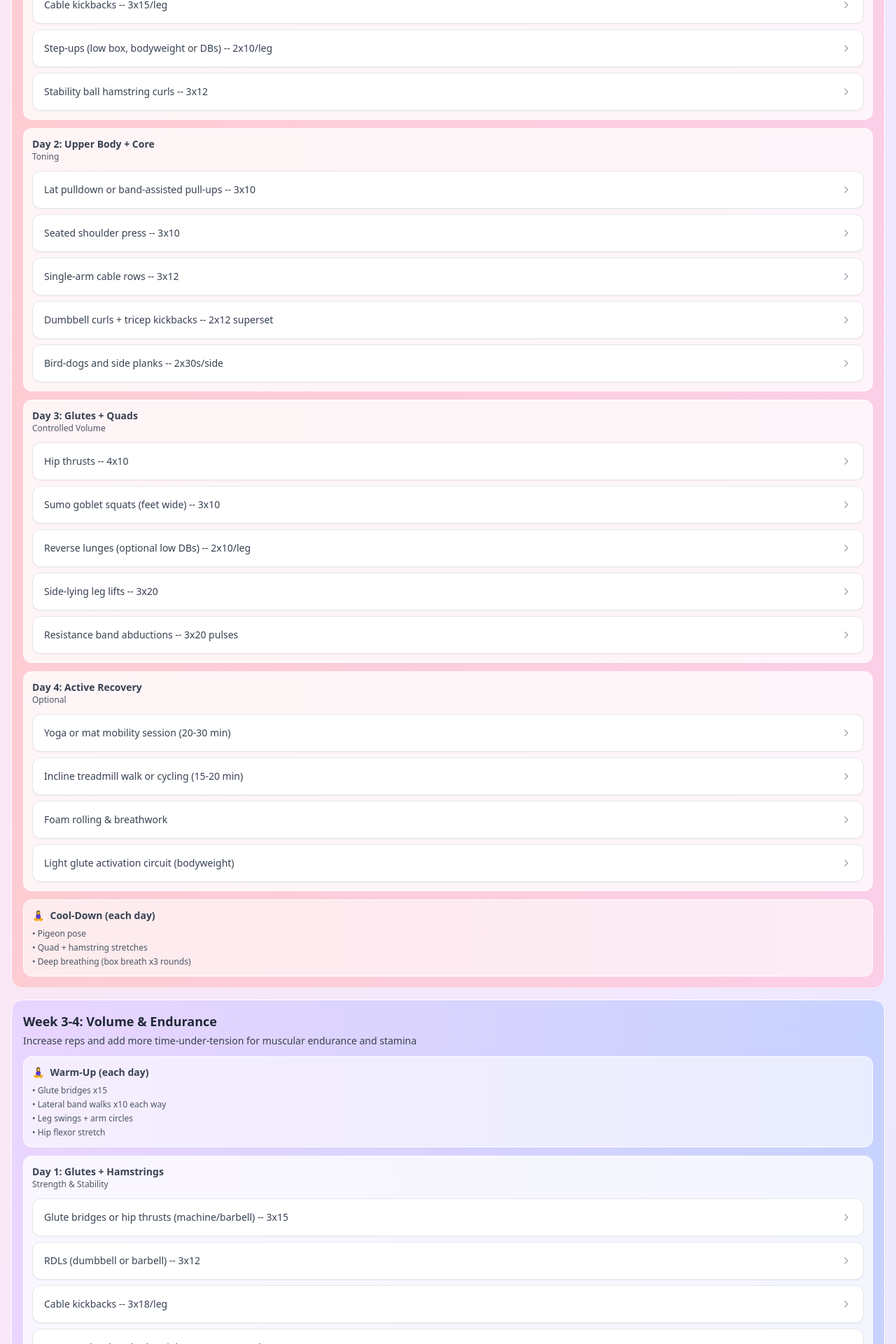
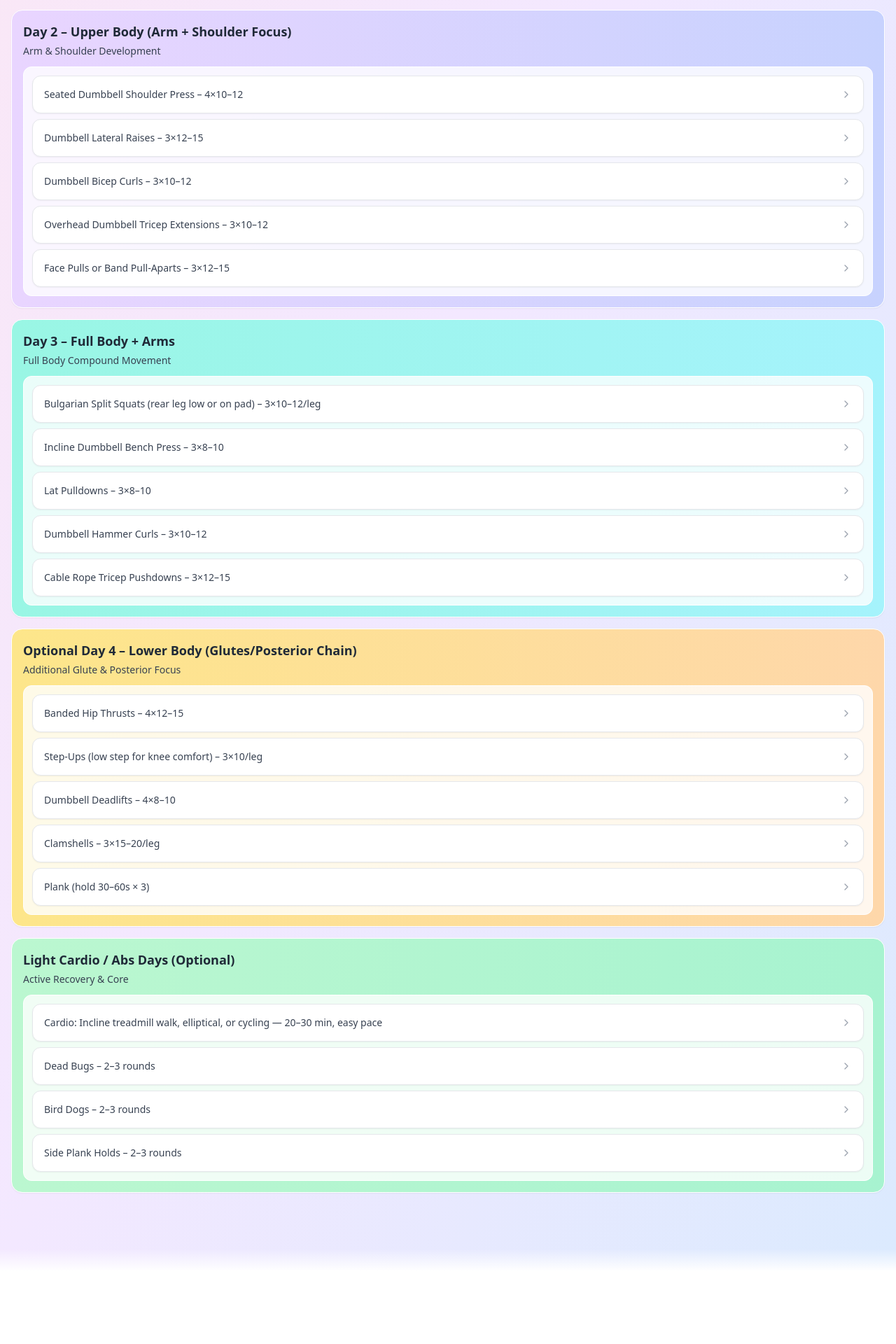
Before and after one commit to skylarnlea/postpartum-fitness-app, a React (Vite) app: page / in a window 1280 px wide. Shown: the part 820-2740 px from the top of the page at 70% size. After the commit the page ends 2636 px from the top, so only its background shows below. Built offline with nearby package versions, Linux system fonts and the light colour scheme.

Commit message:
workouts changed

```diff
--- a/src/App.jsx
+++ b/src/App.jsx
@@ -13,247 +13,62 @@ const PostpartumFitnessApp = () => {
   // Data structures
   const workoutPlan = [
     {
-      week: "Week 1-2: Foundation & Activation",
-      subtitle: "Focus on mobility, joint stability, glute activation, and building baseline strength",
+      day: "Day 1 – Lower Body (Knee-Friendly)",
+      focus: "Glute & Posterior Chain Focus",
       color: "from-rose-200 to-pink-200",
-      warmup: [
-        "Glute bridges x15",
-        "Lateral band walks x10 each way",
-        "Leg swings + arm circles",
-        "Hip flexor stretch"
-      ],
-      cooldown: [
-        "Pigeon pose",
-        "Quad + hamstring stretches",
-        "Deep breathing (box breath x3 rounds)"
-      ],
-      workouts: [
-        {
-          day: "Day 1: Glutes + Hamstrings",
-          focus: "Strength & Stability",
       exercises: [
-            "Glute bridges or hip thrusts (machine/barbell) -- 3x12",
-            "RDLs (dumbbell or barbell) -- 3x10",
-            "Cable kickbacks -- 3x15/leg",
-            "Step-ups (low box, bodyweight or DBs) -- 2x10/leg",
-            "Stability ball hamstring curls -- 3x12"
+        "Hip Thrusts – 4×10–12",
+        "Romanian Deadlifts – 4×10–12",
+        "Cable Kickbacks – 3×12–15/leg",
+        "Side-Lying Hip Abductions – 3×15–20/leg",
+        "Glute Bridges (bodyweight burnout) – 2×20"
       ]
     },
     {
-          day: "Day 2: Upper Body + Core",
-          focus: "Toning",
+      day: "Day 2 – Upper Body (Arm + Shoulder Focus)",
+      focus: "Arm & Shoulder Development",
+      color: "from-purple-200 to-indigo-200",
       exercises: [
-            "Lat pulldown or band-assisted pull-ups -- 3x10",
-            "Seated shoulder press -- 3x10",
-            "Single-arm cable rows -- 3x12",
-            "Dumbbell curls + tricep kickbacks -- 2x12 superset",
-            "Bird-dogs and side planks -- 2x30s/side"
+        "Seated Dumbbell Shoulder Press – 4×10–12",
+        "Dumbbell Lateral Raises – 3×12–15",
+        "Dumbbell Bicep Curls – 3×10–12",
+        "Overhead Dumbbell Tricep Extensions – 3×10–12",
+        "Face Pulls or Band Pull-Aparts – 3×12–15"
       ]
     },
     {
-          day: "Day 3: Glutes + Quads",
-          focus: "Controlled Volume",
+      day: "Day 3 – Full Body + Arms",
+      focus: "Full Body Compound Movement",
+      color: "from-teal-200 to-cyan-200",
       exercises: [
-            "Hip thrusts -- 4x10",
-            "Sumo goblet squats (feet wide) -- 3x10",
-            "Reverse lunges (optional low DBs) -- 2x10/leg",
-            "Side-lying leg lifts -- 3x20",
-            "Resistance band abductions -- 3x20 pulses"
+        "Bulgarian Split Squats (rear leg low or on pad) – 3×10–12/leg",
+        "Incline Dumbbell Bench Press – 3×8–10",
+        "Lat Pulldowns – 3×8–10",
+        "Dumbbell Hammer Curls – 3×10–12",
+        "Cable Rope Tricep Pushdowns – 3×12–15"
       ]
     },
     {
-          day: "Day 4: Active Recovery",
-          focus: "Optional",
+      day: "Optional Day 4 – Lower Body (Glutes/Posterior Chain)",
+      focus: "Additional Glute & Posterior Focus",
+      color: "from-amber-200 to-orange-200",
       exercises: [
-            "Yoga or mat mobility session (20-30 min)",
-            "Incline treadmill walk or cycling (15-20 min)",
-            "Foam rolling & breathwork",
-            "Light glute activation circuit (bodyweight)"
-          ]
-        }
+        "Banded Hip Thrusts – 4×12–15",
+        "Step-Ups (low step for knee comfort) – 3×10/leg",
+        "Dumbbell Deadlifts – 4×8–10",
+        "Clamshells – 3×15–20/leg",
+        "Plank (hold 30–60s × 3)"
       ]
     },
     {
-      week: "Week 3-4: Volume & Endurance",
-      subtitle: "Increase reps and add more time-under-tension for muscular endurance and stamina",
-      color: "from-purple-200 to-indigo-200",
-      warmup: [
-        "Glute bridges x15",
-        "Lateral band walks x10 each way",
-        "Leg swings + arm circles",
-        "Hip flexor stretch"
-      ],
-      cooldown: [
-        "Pigeon pose",
-        "Quad + hamstring stretches",
-        "Deep breathing (box breath x3 rounds)"
-      ],
-      workouts: [
-        {
-          day: "Day 1: Glutes + Hamstrings",
-          focus: "Strength & Stability",
+      day: "Light Cardio / Abs Days (Optional)",
+      focus: "Active Recovery & Core",
+      color: "from-green-200 to-emerald-200",
       exercises: [
-            "Glute bridges or hip thrusts (machine/barbell) -- 3x15",
-            "RDLs (dumbbell or barbell) -- 3x12",
-            "Cable kickbacks -- 3x18/leg",
-            "Step-ups (low box, bodyweight or DBs) -- 3x10/leg",
-            "Stability ball hamstring curls -- 3x15"
-          ]
-        },
-        {
-          day: "Day 2: Upper Body + Core",
-          focus: "Toning",
-          exercises: [
-            "Lat pulldown or band-assisted pull-ups -- 3x12",
-            "Seated shoulder press -- 3x12",
-            "Single-arm cable rows -- 3x15",
-            "Dumbbell curls + tricep kickbacks -- 3x12 superset",
-            "Bird-dogs and side planks -- 3x30s/side"
-          ]
-        },
-        {
-          day: "Day 3: Glutes + Quads",
-          focus: "Controlled Volume",
-          exercises: [
-            "Hip thrusts -- 4x12",
-            "Sumo goblet squats (feet wide) -- 3x12",
-            "Reverse lunges (optional low DBs) -- 3x10/leg",
-            "Side-lying leg lifts -- 3x25",
-            "Resistance band abductions -- 3x25 pulses"
-          ]
-        },
-        {
-          day: "Day 4: Active Recovery",
-          focus: "Optional",
-          exercises: [
-            "Yoga or mat mobility session (25-35 min)",
-            "Incline treadmill walk or cycling (20-25 min)",
-            "Foam rolling & breathwork",
-            "Light glute activation circuit (bodyweight)"
-          ]
-        }
-      ]
-    },
-    {
-      week: "Week 5-6: Strength Building",
-      subtitle: "Progressively increase resistance and emphasize compound lifts",
-      color: "from-teal-200 to-cyan-200",
-      warmup: [
-        "Glute bridges x15",
-        "Lateral band walks x10 each way",
-        "Leg swings + arm circles",
-        "Hip flexor stretch"
-      ],
-      cooldown: [
-        "Pigeon pose",
-        "Quad + hamstring stretches",
-        "Deep breathing (box breath x3 rounds)"
-      ],
-      workouts: [
-        {
-          day: "Day 1: Glutes + Hamstrings",
-          focus: "Strength & Stability",
-          exercises: [
-            "Glute bridges or hip thrusts (machine/barbell) -- 4x10",
-            "RDLs (dumbbell or barbell) -- 4x8",
-            "Cable kickbacks -- 3x15/leg",
-            "Step-ups (higher box, add DBs) -- 3x8/leg",
-            "Stability ball hamstring curls -- 4x10"
-          ]
-        },
-        {
-          day: "Day 2: Upper Body + Core",
-          focus: "Toning",
-          exercises: [
-            "Lat pulldown or band-assisted pull-ups -- 4x8",
-            "Seated shoulder press -- 4x8",
-            "Single-arm cable rows -- 4x10",
-            "Dumbbell curls + tricep kickbacks -- 3x10 superset",
-            "Bird-dogs and side planks -- 3x45s/side"
-          ]
-        },
-        {
-          day: "Day 3: Glutes + Quads",
-          focus: "Controlled Volume",
-          exercises: [
-            "Hip thrusts -- 4x8",
-            "Sumo goblet squats (heavier weight) -- 4x8",
-            "Reverse lunges (add DBs) -- 3x8/leg",
-            "Side-lying leg lifts -- 4x20",
-            "Resistance band abductions -- 4x20 pulses"
-          ]
-        },
-        {
-          day: "Day 4: Active Recovery",
-          focus: "Optional",
-          exercises: [
-            "Yoga or mat mobility session (30-40 min)",
-            "Incline treadmill walk or cycling (25-30 min)",
-            "Foam rolling & breathwork",
-            "Light glute activation circuit (bodyweight)"
-          ]
-        }
-      ]
-    },
-    {
-      week: "Week 7-8: Power + Burnout",
-      subtitle: "Introduce light power moves, finishers, and high-rep muscle engagement",
-      color: "from-amber-200 to-orange-200",
-      warmup: [
-        "Glute bridges x15",
-        "Lateral band walks x10 each way",
-        "Leg swings + arm circles",
-        "Hip flexor stretch"
-      ],
-      cooldown: [
-        "Pigeon pose",
-        "Quad + hamstring stretches",
-        "Deep breathing (box breath x3 rounds)"
-      ],
-      workouts: [
-        {
-          day: "Day 1: Glutes + Hamstrings",
-          focus: "Power & Strength",
-          exercises: [
-            "Hip thrusts (heavier weight) -- 4x6-8",
-            "RDLs (heavier weight) -- 4x6",
-            "Cable kickbacks -- 4x12/leg",
-            "Step-ups (explosive) -- 3x6/leg",
-            "Stability ball hamstring curls -- 4x8 + burnout set"
-          ]
-        },
-        {
-          day: "Day 2: Upper Body + Core",
-          focus: "Power Toning",
-          exercises: [
-            "Pull-ups or lat pulldown -- 4x6",
-            "Shoulder press (heavier) -- 4x6",
-            "Single-arm cable rows -- 4x8",
-            "Dumbbell curls + tricep kickbacks -- 4x8 superset",
-            "Plank variations -- 3x60s"
-          ]
-        },
-        {
-          day: "Day 3: Glutes + Quads",
-          focus: "Power Volume",
-          exercises: [
-            "Jump squats (light) -- 4x8",
-            "Hip thrusts -- 4x6",
-            "Sumo goblet squats -- 4x6",
-            "Reverse lunges (explosive) -- 3x6/leg",
-            "Glute burnout circuit -- 2 rounds"
-          ]
-        },
-        {
-          day: "Day 4: Active Recovery",
-          focus: "Optional",
-          exercises: [
-            "Power yoga session (35-45 min)",
-            "HIIT cardio (20-25 min)",
-            "Deep tissue foam rolling",
-            "Meditation & breathwork (10 min)"
-          ]
-        }
+        "Cardio: Incline treadmill walk, elliptical, or cycling — 20–30 min, easy pace",
+        "Dead Bugs – 2–3 rounds",
+        "Bird Dogs – 2–3 rounds",
+        "Side Plank Holds – 2–3 rounds"
       ]
     }
   ];
@@ -376,17 +191,15 @@ const PostpartumFitnessApp = () => {
   // Initialize exercise data structure
   useEffect(() => {
     const initData = {};
-    workoutPlan.forEach(week => {
-      week.workouts.forEach(workout => {
-        workout.exercises.forEach(exercise => {
-          const key = `${week.week}-${workout.day}-${exercise}`;
+    workoutPlan.forEach(day => {
+      day.exercises.forEach(exercise => {
+        const key = `${day.day}-${exercise}`;
         if (!exerciseData[key]) {
           initData[key] = {
             sets: [],
             completed: false
           };
         }
-        });
       });
     });
     if (Object.keys(initData).length > 0) {
@@ -479,8 +292,8 @@ const PostpartumFitnessApp = () => {
   const renderWorkouts = () => (
     <div className="space-y-4 pb-20">
       <div className="text-center mb-6 px-4">
-        <h2 className="text-2xl font-bold text-gray-800 mb-2">8-Week Strength Program</h2>
-        <p className="text-gray-600 text-sm leading-relaxed">Goal: Strong, Athletic Physique | Thick Lower Body + Toned Upper Body | Knee-Friendly</p>
+        <h2 className="text-2xl font-bold text-gray-800 mb-2">Workout Plan (3–4 Days/Week)</h2>
+        <p className="text-gray-600 text-sm leading-relaxed">Knee-friendly exercises focused on building strength and muscle tone</p>
       </div>
 
       <div className="mx-4 bg-gradient-to-r from-pink-100 to-purple-100 p-4 rounded-2xl border border-pink-200 shadow-sm">
@@ -491,41 +304,22 @@ const PostpartumFitnessApp = () => {
           <h3 className="font-semibold text-gray-800 text-sm">Remember</h3>
         </div>
         <p className="text-sm text-gray-600 leading-relaxed">
-          Progress gradually through each phase. Always warm up before and cool down after each session.
+          Always warm up before each session and listen to your body. Rest 1-2 days between workout days.
         </p>
       </div>
 
       <div className="space-y-4 px-4">
-        {workoutPlan.map((week, weekIndex) => (
-          <div key={week.week} className={`bg-gradient-to-r ${week.color} rounded-2xl p-4 shadow-sm border border-white`}>
+        {workoutPlan.map((day, dayIndex) => (
+          <div key={day.day} className={`bg-gradient-to-r ${day.color} rounded-2xl p-4 shadow-sm border border-white`}>
             <div className="mb-3">
-              <h3 className="font-bold text-gray-800 text-lg">{week.week}</h3>
-              <p className="text-sm text-gray-700 mt-1">{week.subtitle}</p>
+              <h3 className="font-bold text-gray-800 text-lg">{day.day}</h3>
+              <p className="text-sm text-gray-700 mt-1">{day.focus}</p>
             </div>
 
-            {/* Warm-up Section */}
-            <div className="bg-white bg-opacity-60 rounded-xl p-3 border border-white mb-3">
-              <h4 className="font-semibold text-gray-700 mb-2 text-sm flex items-center">
-                <span className="mr-2">🧘‍♀️</span>
-                Warm-Up (each day)
-              </h4>
-              <div className="space-y-1">
-                {week.warmup.map((item, index) => (
-                  <p key={index} className="text-xs text-gray-600">• {item}</p>
-                ))}
-              </div>
-            </div>
-
-            <div className="space-y-3">
-              {week.workouts.map((workout, workoutIndex) => (
-                <div key={workout.day} className="bg-white bg-opacity-80 rounded-xl p-3 border border-white">
-                  <div className="mb-3">
-                    <h4 className="font-semibold text-gray-700 text-sm">{workout.day}</h4>
-                    <p className="text-xs text-gray-600">{workout.focus}</p>
-                  </div>
+            <div className="bg-white bg-opacity-80 rounded-xl p-3 border border-white">
               <div className="space-y-2">
-                    {workout.exercises.map((exercise, exerciseIndex) => {
-                      const exerciseKey = `${week.week}-${workout.day}-${exercise}`;
+                {day.exercises.map((exercise, exerciseIndex) => {
+                  const exerciseKey = `${day.day}-${exercise}`;
                   const isCompleted = exerciseData[exerciseKey]?.completed;
                   const setsCount = exerciseData[exerciseKey]?.sets?.length || 0;
 
@@ -559,21 +353,6 @@ const PostpartumFitnessApp = () => {
                     </button>
                   );
                 })}
-                  </div>
-                </div>
-              ))}
-            </div>
-
-            {/* Cool-down Section */}
-            <div className="bg-white bg-opacity-60 rounded-xl p-3 border border-white mt-3">
-              <h4 className="font-semibold text-gray-700 mb-2 text-sm flex items-center">
-                <span className="mr-2">🧘‍♀️</span>
-                Cool-Down (each day)
-              </h4>
-              <div className="space-y-1">
-                {week.cooldown.map((item, index) => (
-                  <p key={index} className="text-xs text-gray-600">• {item}</p>
-                ))}
               </div>
             </div>
           </div>
```
Lines whose indentation alone changed are shown as unchanged.
